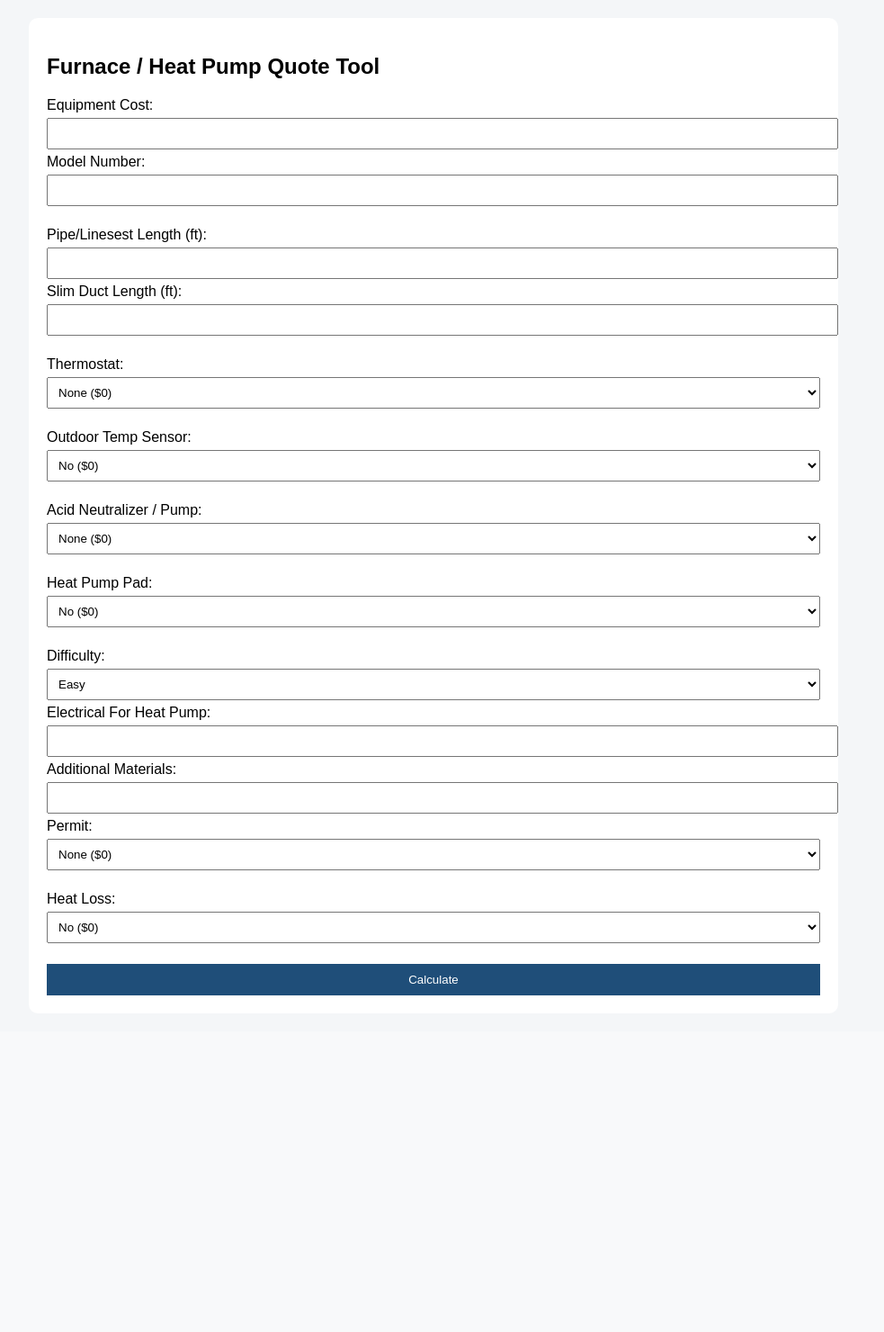
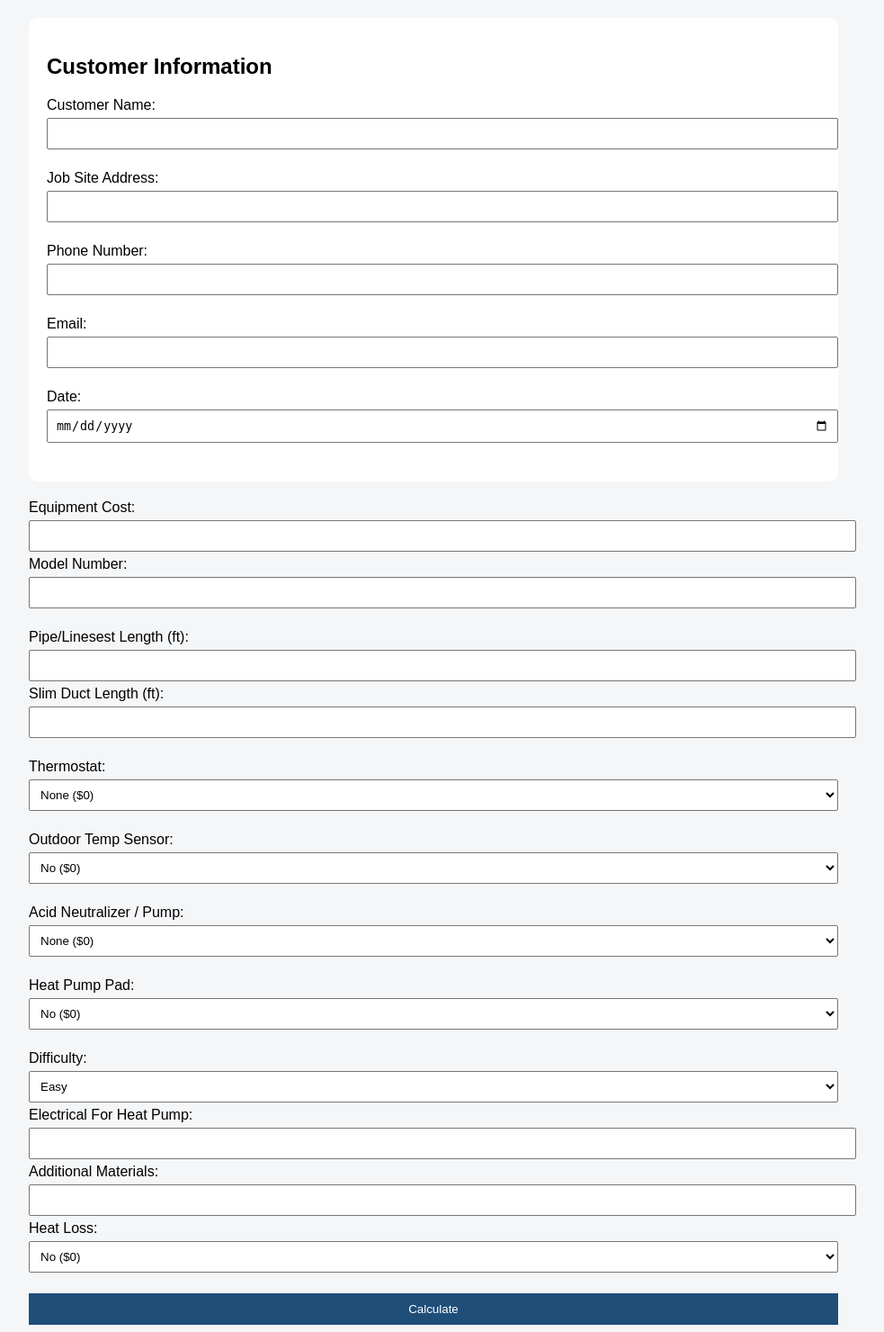
Before and after one commit to reese-wm/quotetool, a Flask app: page / in a window 1280 px wide. Shown: the part 112-1592 px from the top of the page at 90% size, without its empty margins (158-1141 px from the left). Before the commit the page ends 1218 px from the top, so only its background shows below. Run offline with Flask 3, Linux system fonts and the light colour scheme.

Commit message:
Update furnace.html

```diff
--- a/templates/furnace.html
+++ b/templates/furnace.html
@@ -1,11 +1,27 @@
 {% extends "layout.html" %}
 
 {% block content %}
+<div class="box">
+<h2>Customer Information</h2>
 
-<div class="box">
-<h2>Furnace / Heat Pump Quote Tool</h2>
+Customer Name:
+<input name="customer"><br><br>
 
-<form method="POST">
+Job Site Address:
+<input name="address"><br><br>
+
+Phone Number:
+<input name="phone"><br><br>
+
+Email:
+<input name="email"><br><br>
+
+Date:
+<input name="date" type="date"><br><br>
+
+</div>
+
+<form method="POST" action="/quote">
     Equipment Cost:
     <input name="equipment">
 
@@ -58,13 +74,6 @@ Model Number:
 
     Additional Materials:
     <input name="additional">
-
-    Permit:
-    <select name="permit">
-    <option value="0">None ($0)</option>
-    <option value="200"> Gas or Electrical ($200)</option>
-    <option value="400"> Gas and Electrical ($400)</option>
-</select><br><br>
 
     Heat Loss:
 <select name="heat_loss">
@@ -141,8 +150,10 @@ Tax (5%): ${{ "{:,.2f}".format(result.tax) }}<br>
     <p>
 {{ result.model }} - With All Labor and Materials to Suit
 </p>
+    Job Notes:
+<textarea name="notes"></textarea><br><br>
 
-
+    </div>
 
 {% endif %}
 
```
